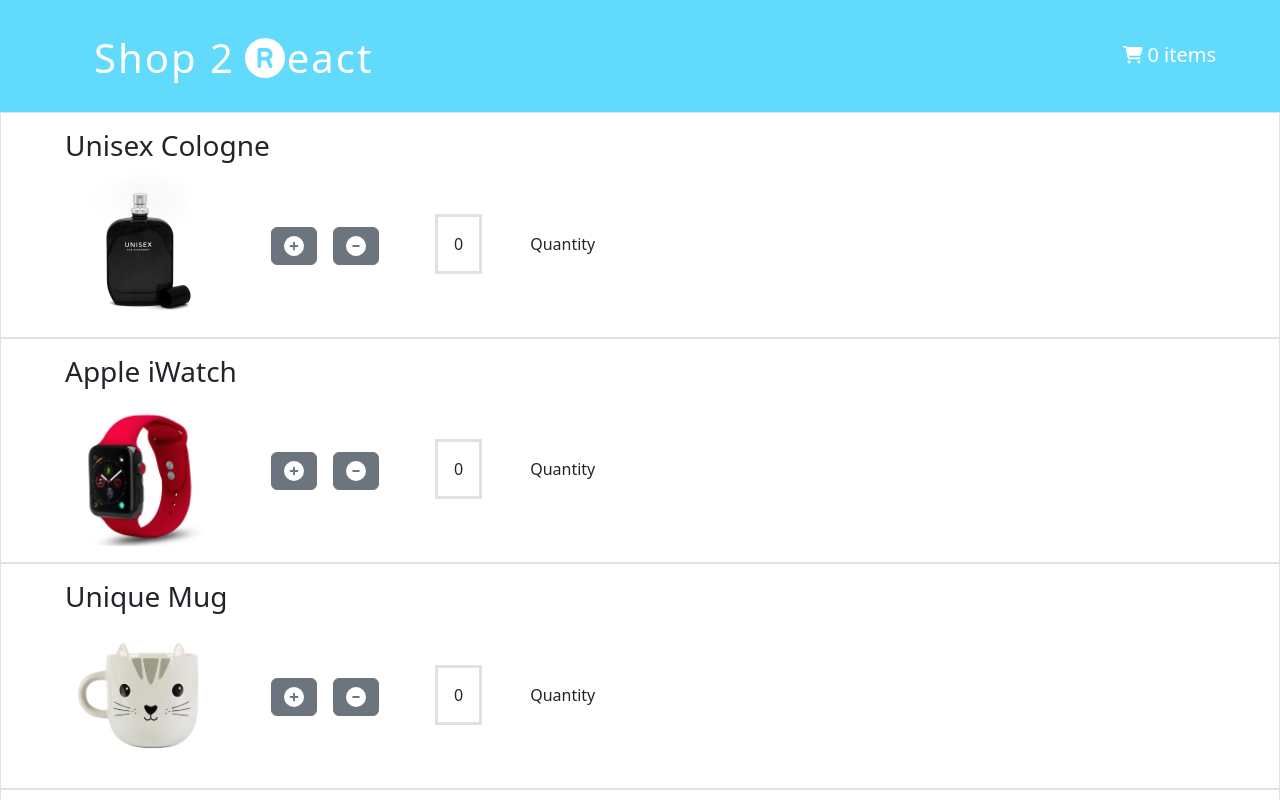
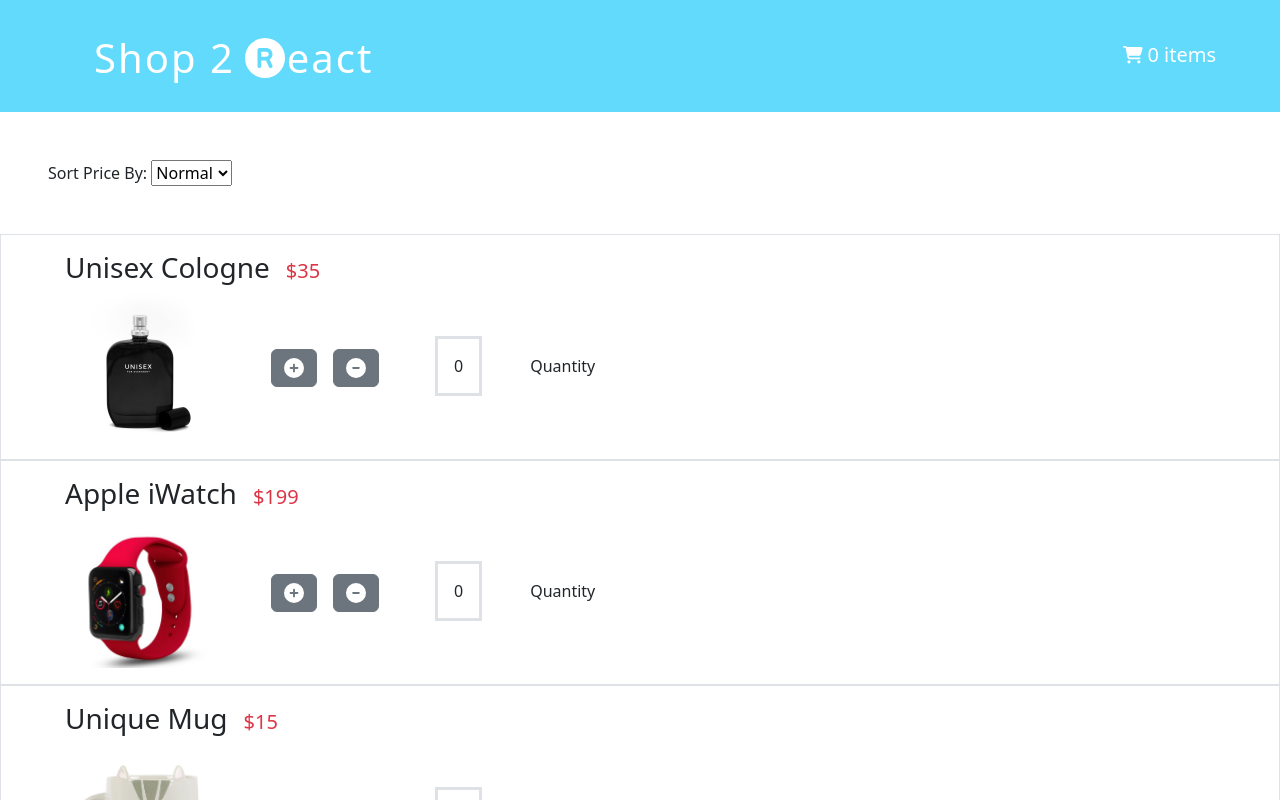
Before and after one commit to TingboW/m5-lab-assignment, a React (Create React App) app in the folder shopcart/: page / in a window 1280 px wide. Shown: the top 800 px of the page. Built offline with nearby package versions, Linux system fonts and the light colour scheme.

Commit message:
add sort

```diff
--- a/shopcart/src/App.js
+++ b/shopcart/src/App.js
@@ -28,6 +28,24 @@
     }
   };
 
+  onSort = (listNum, sortType) => {
+    switch (sortType){
+      case 'lowest':
+        listNum.sort(function(a,b){
+          return a.price - b.price
+        });
+      case 'highest':
+        listNum.sort(function(a,b){
+          return b.price - a.price
+        });
+      default:
+        listNum.sort(function(a,b){
+          return a.id - b.id
+        });
+    }
+    this.setState({ itmes: listNum});
+  };
+
 render () {
   return (
     { /* Output final view */},
@@ -39,6 +57,7 @@
           prods={this.state.products}
           increaseBtn={this.increaseBtn}
           decreaseBtn={this.decreaseBtn}
+          onSort={this.onSort}
    />
       </div>
     );
--- a/shopcart/src/displayProducts.js
+++ b/shopcart/src/displayProducts.js
@@ -16,13 +16,25 @@
     };
 
     return (
-    <div>
+   <div>
+    <div className="p-5">
+        <span>Sort Price By: </span>
+        <select OnChange={(e) => props.onSort(props.products, e.target.value)}>
+            <option value="">Normal</option>
+            <option value="lowest">Lowest</option>
+            <option value="highest">Highest</option>
+        </select>
+   </div>
+   <div>
         {props.products.map((product) => {
          return (
           <>
           <div key={product.id} className="border border-1 p-3">
                  <h3 className="mx-5">
                      {product.title}
+                     <span className="text-danger mx-3 fs-5">
+                    ${product.price}
+                  </span>
                  </h3>
                  <img
                      onClick={() => handleShow(product)}
@@ -67,5 +79,6 @@
                 );
              })}
          </div>
+    </div>
     );
 }
--- a/shopcart/src/navbar.js
+++ b/shopcart/src/navbar.js
@@ -34,6 +34,8 @@
                      products={props.prods}
                      increaseBtn={props.increaseBtn}
                      decreaseBtn={props.decreaseBtn}
+                     onSort={props.onSort}
+                     sortType={props.sortType}
         />
         }
         />
--- a/shopcart/src/products.js
+++ b/shopcart/src/products.js
@@ -2,30 +2,34 @@
     {
         id: 1,
         title: "Unisex Cologne",
+        price: 35,
         quantity: 0,
         img: "/products/cologne.jpg",
-        ratings: 4.3,
+        ratings: '4.3',
     },
     {
         id: 2,
         title: "Apple iWatch",
+        price: 199,
         quantity: 0,
         img: "/products/iwatch.jpg",
-        ratings: 3.5,
+        ratings: '3.5',
     },
     {
         id: 3,
         title: "Unique Mug",
+        price: 15,
         quantity: 0,
         img: "/products/mug.jpg",
-        ratings: 3.8,
+        ratings: '3.8',
     },
     {
         id: 4,
         title: "Mens Wallet",
+        price: 48,
         quantity: 0,
         img: "/products/wallet.jpg",
-        ratings: 4.1,
+        ratings: '4.1',
     }
 ]
 export default products;
```
